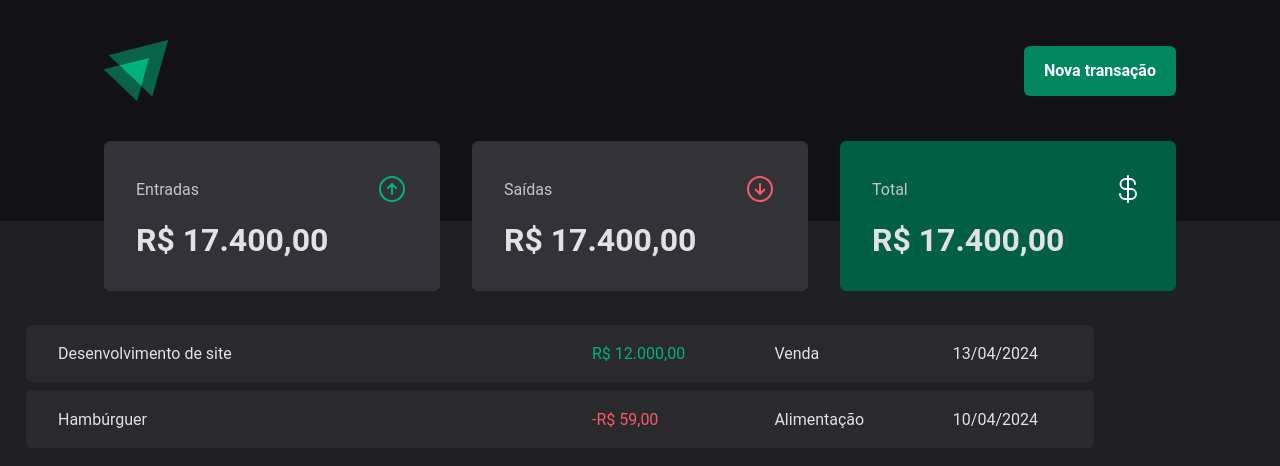
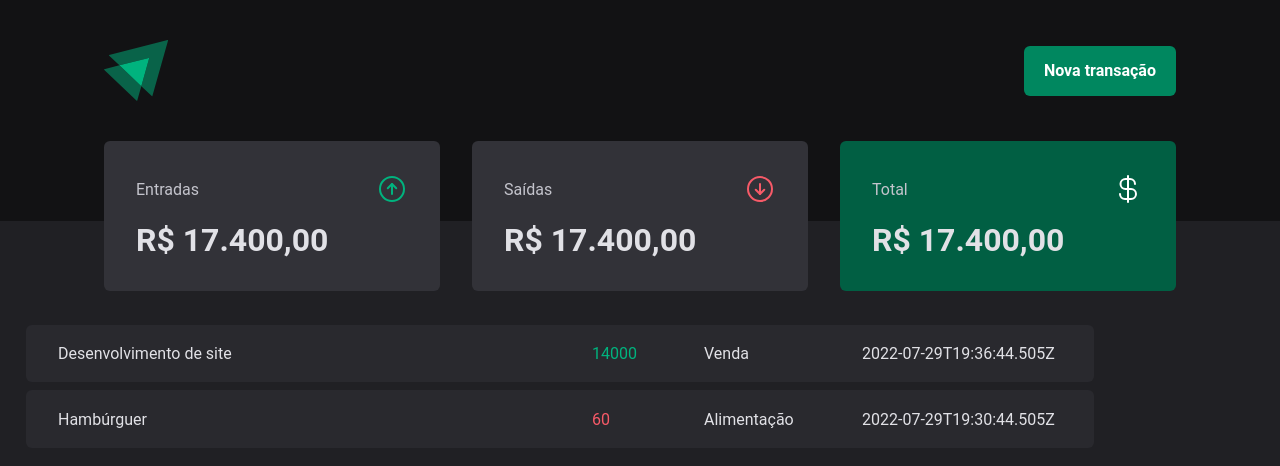
Before and after one commit to GilvaniaMoreira/dt-money, a React app in the folder dt-money/: page / in a window 1280 px wide. Shown: the top 466 px of the page. Built offline with nearby package versions, Linux system fonts and the light colour scheme; data requests are answered from the project's data file; the HTML template or start-up script is replaced by a standard one.

Commit message:
feat: http request

```diff
--- a/dt-money/server.json
+++ b/dt-money/server.json
@@ -13,7 +13,7 @@
             "description": "Hambúrguer",
             "type": "outcome",
             "category": "Alimentação",
-            "price": 50,
+            "price": 60,
             "createdAt": "2022-07-29T19:30:44.505Z"
         }
     ]
--- a/dt-money/src/pages/Transactions/index.tsx
+++ b/dt-money/src/pages/Transactions/index.tsx
@@ -1,10 +1,36 @@
+import { useEffect, useState } from "react";
 import { Header } from "../../components/Header";
 import { Summary } from "../../components/Summary";
 import { SearchForm } from "./components/SearchForm";
-import { PriceHighlight, TransactionsContainer,
-    TransactionsTable } from "./styles";
+
+import {
+    PriceHighlight, TransactionsContainer,
+    TransactionsTable
+} from "./styles";
+
+interface Transaction {
+    id: number;
+    description: string;
+    type: 'income' | 'outcome';
+    price: number;
+    category: string;
+    createdAt: string;
+}
 
 export function Transactions() {
+    const [transactions, setTransactions] = useState<Transaction[]>([]);
+
+    async function loadTransactions() {
+        const response = await fetch('http://localhost:3333/transactions')
+        const data = await response.json()
+
+        setTransactions(data)
+    }
+
+    useEffect(() => {
+        loadTransactions()
+    }, []);
+
     return (
         <div>
             <Header />
@@ -14,26 +40,21 @@
                 <SearchForm />
                 <TransactionsTable>
                     <tbody>
-                <tr>
-                    <td width="50%">Desenvolvimento de site</td>
+                        {transactions.map(transaction => {
+                            return (
+                                <tr key={transaction.id}>
+                                    <td width="50%">{transaction.description}</td>
                                     <td>
-                        <PriceHighlight variant="income">
-                            R$ 12.000,00
+                                        <PriceHighlight variant={transaction.type}>
+                                            {transaction.price}
                                         </PriceHighlight>
                                     </td>
-                    <td>Venda</td>
-                    <td>13/04/2024</td>
+                                    <td>{transaction.category}</td>
+                                    <td>{transaction.createdAt}</td>
                                 </tr>
-                <tr>
-                    <td width="50%">Hambúrguer</td>
-                    <td>
-                        <PriceHighlight variant="outcome">
-                            -R$ 59,00
-                        </PriceHighlight>
-                    </td>
-                    <td>Alimentação</td>
-                    <td>10/04/2024</td>
-                </tr>
+                            )
+                        })}
+
                     </tbody>
                 </TransactionsTable>
             </TransactionsContainer>
```
Lines whose indentation alone changed are shown as unchanged.
